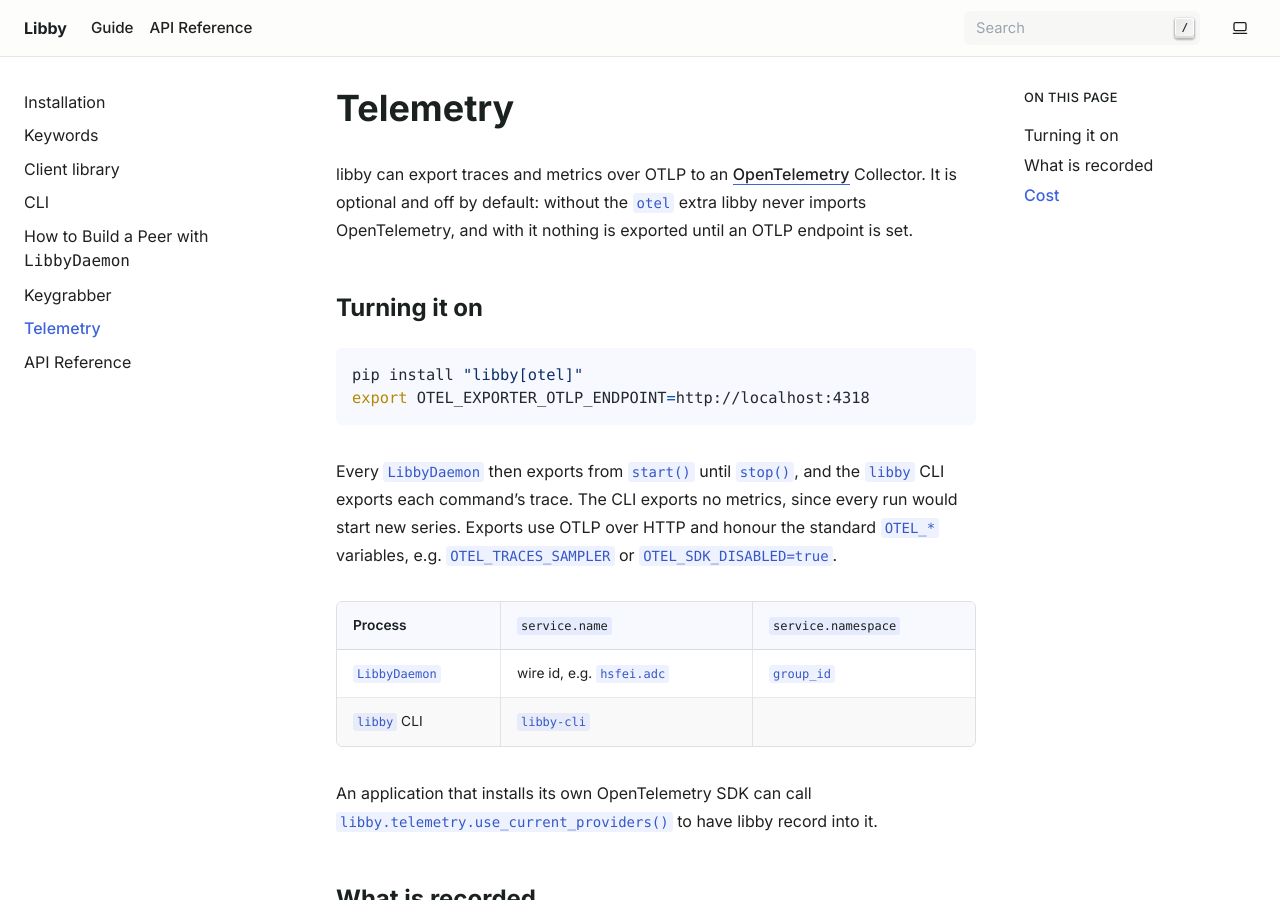
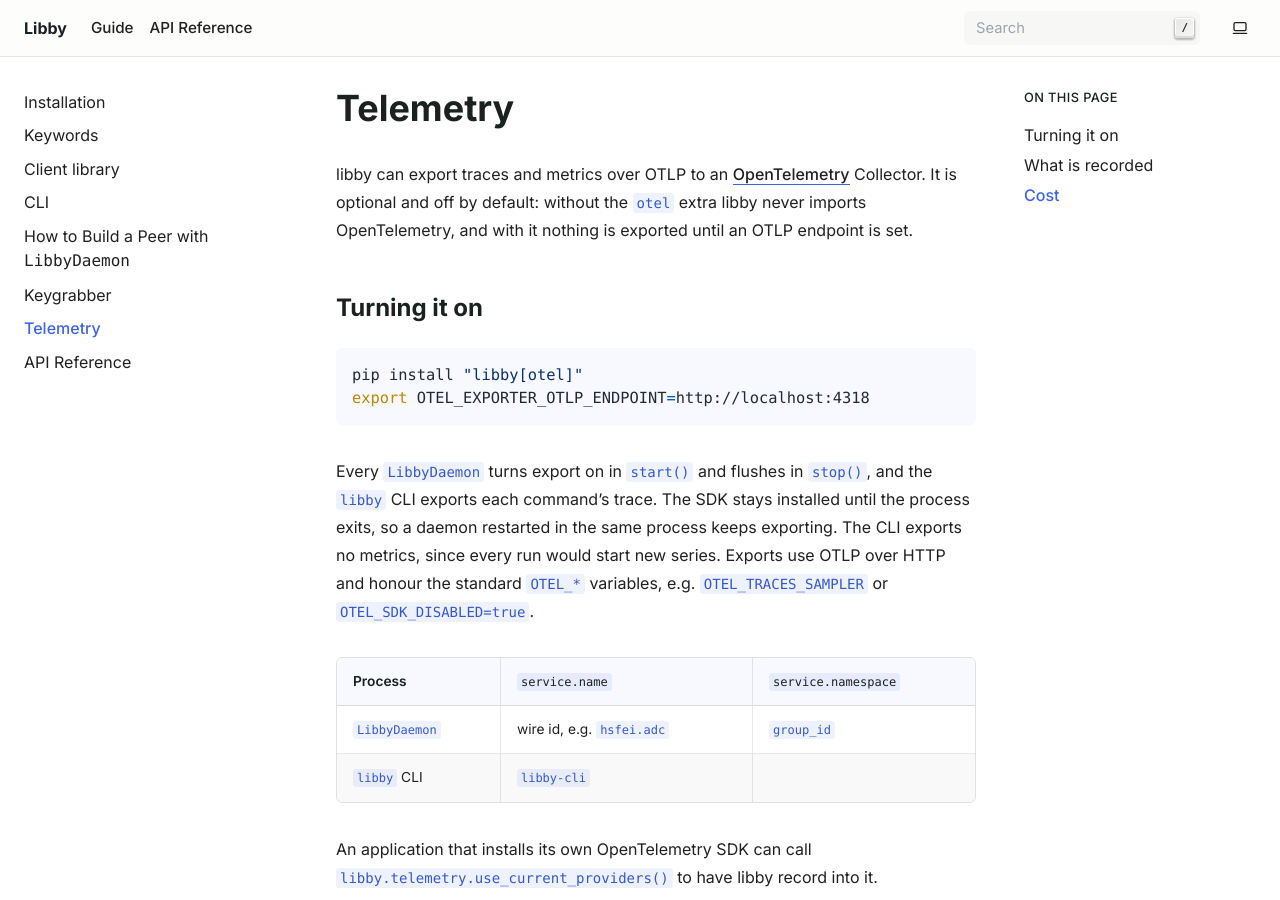
Before and after one commit to CaltechOpticalObservatories/libby, a Sphinx documentation site: the page built from docs/source/telemetry.md, in a window 1280 px wide and 900 px high. Built offline with Sphinx 7.4.7, drawn with Linux system fonts in a browser that asks for light colours.

Commit message:
Describe the telemetry lifecycle in the docs

````diff
--- a/docs/source/telemetry.md
+++ b/docs/source/telemetry.md
@@ -12,8 +12,9 @@
 export OTEL_EXPORTER_OTLP_ENDPOINT=http://localhost:4318
 ```
 
-Every `LibbyDaemon` then exports from `start()` until `stop()`, and the `libby`
-CLI exports each command's trace. The CLI exports no metrics, since every run
+Every `LibbyDaemon` turns export on in `start()` and flushes in `stop()`, and
+the `libby` CLI exports each command's trace. The SDK stays installed until the
+process exits, so a daemon restarted in the same process keeps exporting. The CLI exports no metrics, since every run
 would start new series. Exports use OTLP over HTTP and honour the standard
 `OTEL_*` variables, e.g. `OTEL_TRACES_SAMPLER` or `OTEL_SDK_DISABLED=true`.
 
````
